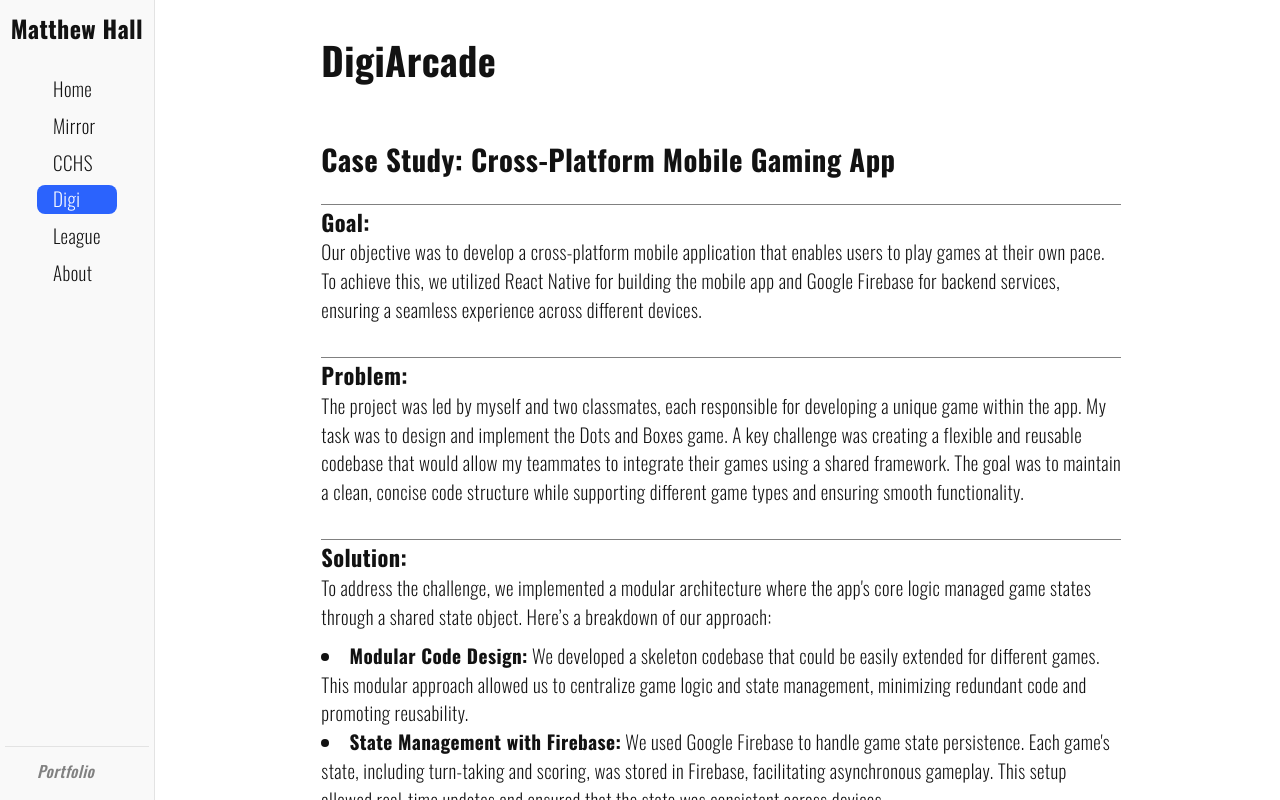
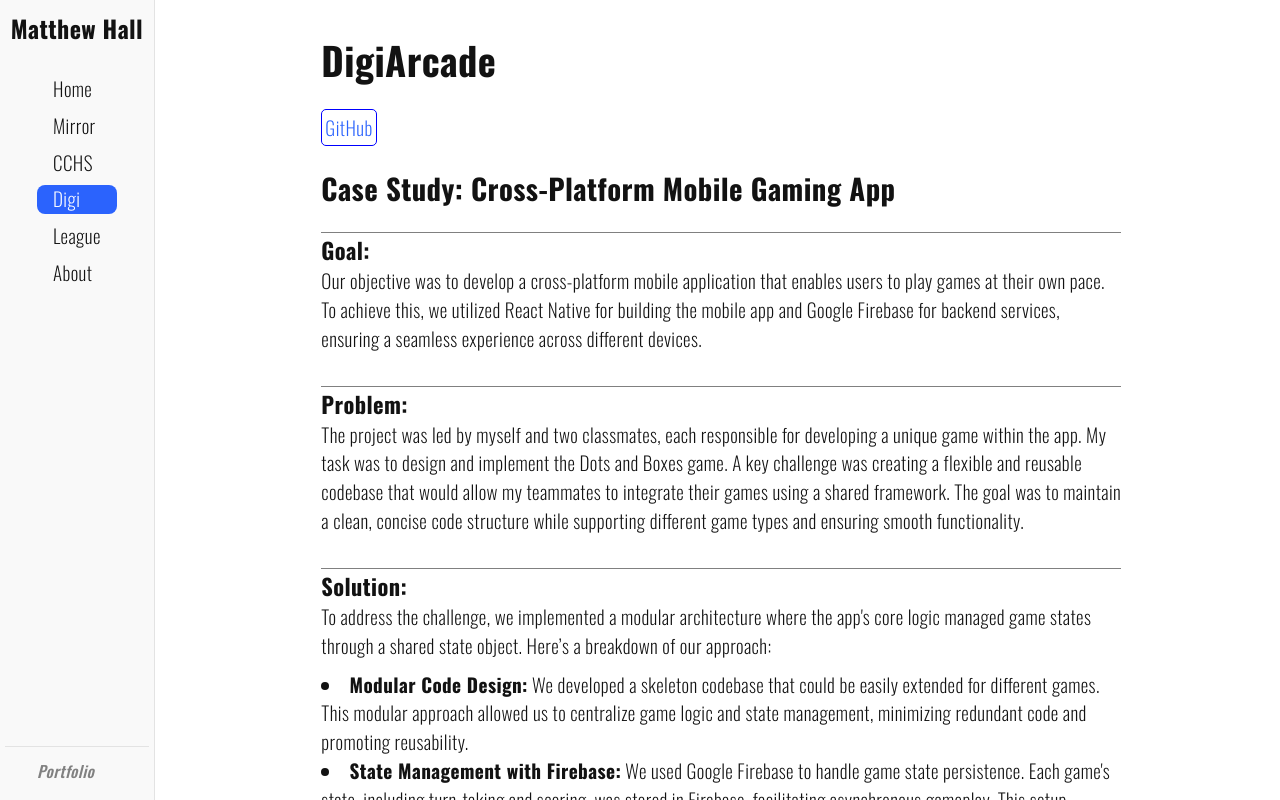
Before and after one commit to matthha/portfolio2, a React (Vite) app: page /#/digi in a window 1280 px wide. Built offline with nearby package versions, Linux system fonts and the light colour scheme.

Commit message:
Add: Links to the case study pages

```diff
--- a/src/routes/cchs.tsx
+++ b/src/routes/cchs.tsx
@@ -3,6 +3,10 @@ export default function CCHS() {
    return (
       <div className="element-content tile1">
          <h1>CCHS</h1>
+         <div>
+               <a type="button" className="btn btn-outline-primary btn-sm" href='https://si-699-school.webflow.io/' target='blank'>Article</a>{'  '}
+               <a type="button" className="btn btn-outline-primary btn-sm" href='https://github.com/matthha/react-amp' target='blank'>GitHub</a>
+            </div>
          <h2>Case Study: Dynamic Course Content Management App for City Charter High School</h2>
          <h3>Goal:</h3>
          <p>Develop an application for City Charter High School that allows administrators to easily update course content as it changes, ensuring that students and parents have access to the latest information.</p>
--- a/src/routes/digi.tsx
+++ b/src/routes/digi.tsx
@@ -3,6 +3,7 @@ export default function Digi() {
    return (
    <div className="element-content">
       <h1>DigiArcade</h1>
+      <div><a type="button" className="btn btn-outline-primary btn-sm" href='https://github.com/SI669-classroom/si-669-final-project-teamarc' target='blank'>GitHub</a></div>
       <h2>Case Study: Cross-Platform Mobile Gaming App</h2>
       <h3>Goal:</h3>
       <p>Our objective was to develop a cross-platform mobile application that enables users to play games at their own pace. To achieve this, we utilized React Native for building the mobile app and Google Firebase for backend services, ensuring a seamless experience across different devices.
--- a/src/routes/league.tsx
+++ b/src/routes/league.tsx
@@ -3,6 +3,10 @@ export default function League() {
    return (
    <div className="element-content">
       <h1>League Teams</h1>
+      <div>
+               <a type="button" className="btn btn-outline-primary btn-sm" href='https://matthha.github.io/vball/' target='blank'>Site</a>{' '}
+               <a type="button" className="btn btn-outline-primary btn-sm" href='https://github.com/matthha/vball' target='blank'>GitHub</a>
+            </div>
       <h2>Case Study: Team Management App for Coaches</h2>
       <h3>Goal:</h3>
       <p>Develop an application that is easy to use on mobile devices to add and edit players and teams.</p>
--- a/src/routes/mirror.tsx
+++ b/src/routes/mirror.tsx
@@ -3,7 +3,9 @@ export default function Mirror() {
    return (
    <div className="element-content">
       <h1>Mirror Match</h1>
+      <div><a type="button" className="btn" href='https://verdant-cell-8ec.notion.site/Mirror-Match-70a30d36bb254905935f71cfe1b112ac' target='blank'>Article</a></div>
       <h2>Case Study: IoT System for Enhancing Morning Routines</h2>
+
       <h3>Goal:</h3>
       <p>Design and prototype an Internet of Things (IoT) system tailored for 20-30-year-olds to enhance their home environment. Our focus was on creating a system that could be implemented in the near future and would appeal to tech-savvy young adults who are more likely to embrace new technology.
       </p>
```
